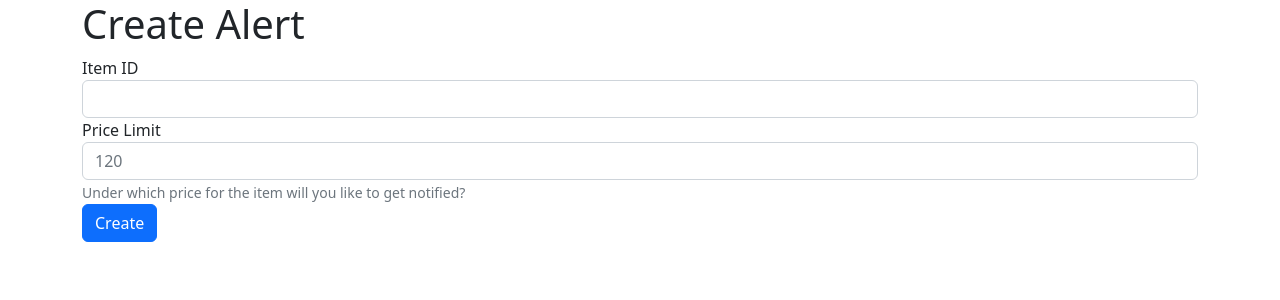
After one commit to Diwura/Pricing-Alerts, a Flask app: page /alerts/new in a window 1280 px wide. The commit adds this page. Shown: the top 300 px of the page. Run offline with Flask 2, Linux system fonts and the light colour scheme.

Commit message:
Added Blueprints for the different views

```diff
--- a/app.py
+++ b/app.py
@@ -1,21 +1,11 @@
-import json
-from flask import Flask, render_template, request, redirect, url_for, flash, jsonify
-from models.item import Item
-
-
+from flask import Flask
+from views.items import item_blueprint
+from views.alerts import alert_blueprint
 
 app = Flask(__name__)
+app.register_blueprint(item_blueprint,url_prefix='/items')
+app.register_blueprint(alert_blueprint,url_prefix="/alerts")
 
-
-@app.route('/', methods=['GET','POST'])
-def new_item():
-    if request.method == 'POST':
-        url = request.form['url']
-        tag_name = request.form['tag_name']
-        query = json.loads(request.form['query'])
-
-        Item(url,tag_name,query).save_to_mongo()
-    return render_template('new_item.html')
 
 
 if __name__ == '__main__':
--- a/common/database.py
+++ b/common/database.py
@@ -19,7 +19,7 @@ class Database:
 
     @staticmethod
     def update(collection: str, query:Dict, data: Dict) -> None:
-        Database.DATABASE[collection].update_one(query, data, upsert=True)
+        Database.DATABASE[collection].replace_one(query, data, upsert=True)
 
     @staticmethod
     def remove(collection:str, query: Dict) -> Dict:
--- a/models/model.py
+++ b/models/model.py
@@ -16,7 +16,7 @@ class Model(metaclass=ABCMeta):
         raise NotImplementedError
 
     def save_to_mongo(self):
-        Database.update(self.collection,{"_id:self._id"}, self.json())#updates the value assinged to _id
+        Database.update(self.collection,{"_id":self._id}, self.json())#updates the value assinged to _id
 
     def remove_from_mongo(self):
         Database.remove(self.collection,{"_id":self._id})
--- /dev/null
+++ b/templates/alerts/new_alert.html
@@ -0,0 +1,31 @@
+{% extends "base.html" %}
+
+
+    {% block content %}
+        <header>
+            <h1>Create Alert</h1>
+        </header>
+
+        <section class="create-alert-form">
+            <form method="post">
+                <div class="form-group">
+                    <label for="item_id">Item ID</label>
+                    <input type="text" class="form-control" id="item_id" name="item_id"/>
+                </div>
+
+                <div class="form-group">
+                    <label for="price_limit">Price Limit</label>
+                    <input type="text" class="form-control" id="price_limit" name="price_limit", placeholder='120' aria-describedby="priceLimitHelp"/>
+                    <small id="priceLimitHelp" class="form-text text muted">
+                        Under which price for the item will you like to get notified?
+                    </small>
+                </div>
+
+                <button type="submit" class="btn btn-primary">Create</button>
+            </form>
+
+
+        </section>
+
+
+    {% endblock %}
--- a/templates/base.html
+++ b/templates/base.html
@@ -4,6 +4,8 @@
     <meta charset="UTF-8">
     <meta http-equiv="X-UA-Compatible" content="IE=edge">
     <meta name="viewport" content="width=, initial-scale=1.0">
+    <!-- CSS only -->
+<link href="https://cdn.jsdelivr.net/npm/bootstrap@5.2.0-beta1/dist/css/bootstrap.min.css" rel="stylesheet" integrity="sha384-0evHe/X+R7YkIZDRvuzKMRqM+OrBnVFBL6DOitfPri4tjfHxaWutUpFmBp4vmVor" crossorigin="anonymous">
     <title>Price Alert</title>
 </head>
 <body>
--- /dev/null
+++ b/views/alerts.py
@@ -0,0 +1,22 @@
+import json
+from flask import Blueprint,render_template,request
+from models.alert import Alert
+
+
+alert_blueprint = Blueprint('alerts',__name__)
+
+@alert_blueprint.route('/')
+def index():
+    alerts = Alert.all()
+    return render_template('alerts/index.html',alerts=alerts)
+
+
+@alert_blueprint.route('/new')
+def new_alert():
+    if request.method =='POST':
+        item_id = request.form['item_id']
+        price_limit = request.form['price_limit']
+
+        Alert(item_id, price_limit).save_to_mongo()
+
+    return render_template('alerts/new_alert.html')
```
Also changed, not shown: learning.py (deleted, +0 -8 lines), templates/alerts/index.html (added, +30 -0 lines), templates/items/index.html (added, +30 -0 lines), templates/items/new_item.html (renamed from templates/new_item.html, +9 -9 lines), views/items.py (added, +24 -0 lines).
